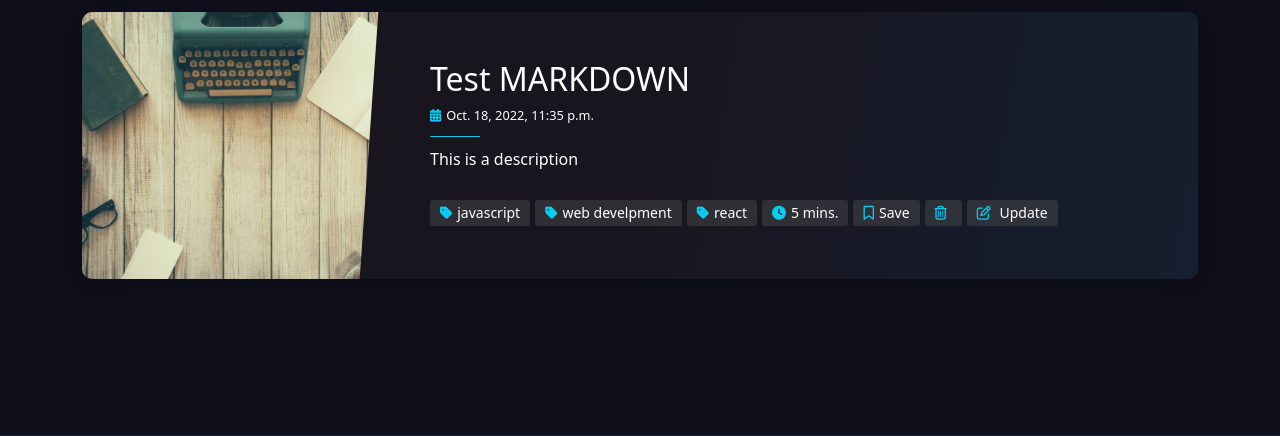
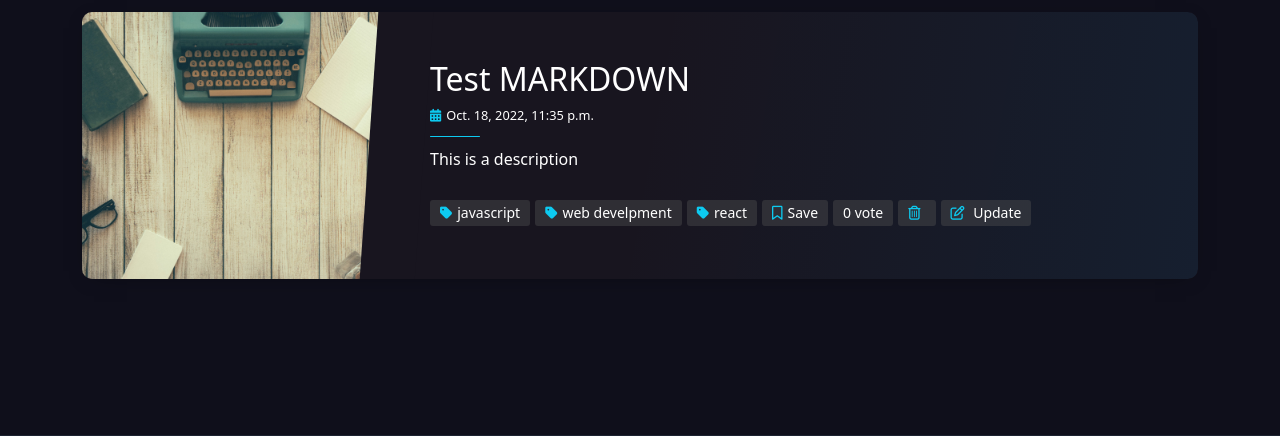
Before and after one commit to AhmedBedeir/django-blog, a Django app: page / in a window 1280 px wide. Shown: the part 229-665 px from the top of the page. Run offline with Django 4.2, Linux system fonts and the light colour scheme; a user stored in the database is signed in; data comes from the database, SQL or seed files in the repository; both versions use the stored data as it was after the commit; data that the repository does not hold is empty; some libraries are stand-ins or nearby versions.

Commit message:
vote done

```diff
--- a/blog/static/js/main.js
+++ b/blog/static/js/main.js
@@ -25,7 +25,6 @@ var dateTime = current.toLocaleString([], {
 saveBtns.forEach((btn) => {
   btn.addEventListener('click', () => {
     const url = `save/${btn.id}`;
-    console.log(url);
     fetch(url, {
       method: 'post',
     })
@@ -34,9 +33,11 @@ saveBtns.forEach((btn) => {
         if (data.message === 'removed') {
           btn.classList.remove('saved');
           btn.querySelector('.save-txt').innerHTML = 'Save';
+          showMessage('Article Removed from Bookmarks');
         } else {
           btn.classList.add('saved');
           btn.querySelector('.save-txt').innerHTML = 'Saved';
+          showMessage('Article saved in Bookmarks');
         }
       })
       .catch((e) => {
--- a/blog/templates/bookmarks.html
+++ b/blog/templates/bookmarks.html
@@ -43,7 +43,7 @@ BookMarks
         {% for cat in post.category %}
         <li class="tag__item"><i class="fas fa-tag mr-2"></i>{{cat}}</li>
         {% endfor %}
-        <li class="tag__item"><i class="fas fa-clock mr-2"></i>5 mins.</li>
+        <!-- <li class="tag__item"><i class="fas fa-clock mr-2"></i>5 mins.</li> -->
         {% if user.is_authenticated %}
           {% if user in post.bookmarks.all %}
           <li class="tag__item play blue save saved" id="{{ post.pk}}">
@@ -64,6 +64,10 @@ BookMarks
                 <i class="fa-solid fa-angle-up"></i><span class="vote-num">{{ post.upvote.count }}</span>
               </li>
             {% endif %}
+          {% else %}
+            <li class="tag__item play blue">
+              <span>{{ post.upvote.count }} vote</span>
+            </li>
           {% endif %}
 
           {% if user == post.owner %}
--- a/blog/templates/category.html
+++ b/blog/templates/category.html
@@ -51,7 +51,7 @@
         {% for cat in post.category %}
         <li class="tag__item"><i class="fas fa-tag mr-2"></i>{{cat}}</li>
         {% endfor %}
-        <li class="tag__item"><i class="fas fa-clock mr-2"></i>5 mins.</li>
+        <!-- <li class="tag__item"><i class="fas fa-clock mr-2"></i>5 mins.</li> -->
         {% if user.is_authenticated %}
           {% if user in post.bookmarks.all %}
           <li class="tag__item play blue save saved" id="{{ post.pk}}">
@@ -72,6 +72,10 @@
                 <i class="fa-solid fa-angle-up"></i><span class="vote-num">{{ post.upvote.count }}</span>
               </li>
             {% endif %}
+          {% else %}
+            <li class="tag__item play blue">
+              <span>{{ post.upvote.count }} vote</span>
+            </li>
           {% endif %}
 
           {% if user == post.owner %}
--- a/blog/templates/index.html
+++ b/blog/templates/index.html
@@ -54,7 +54,7 @@
         {% for cat in post.category %}
         <li class="tag__item"><i class="fas fa-tag mr-2"></i>{{cat}}</li>
         {% endfor %}
-        <li class="tag__item"><i class="fas fa-clock mr-2"></i>5 mins.</li>
+        <!-- <li class="tag__item"><i class="fas fa-clock mr-2"></i>5 mins.</li> -->
         {% if user.is_authenticated %}
           {% if user in post.bookmarks.all %}
           <li class="tag__item play blue save saved" id="{{ post.pk}}">
@@ -75,6 +75,10 @@
                 <i class="fa-solid fa-angle-up"></i><span class="vote-num">{{ post.upvote.count }}</span>
               </li>
             {% endif %}
+          {% else %}
+            <li class="tag__item play blue">
+              <span>{{ post.upvote.count }} vote</span>
+            </li>
           {% endif %}
 
           {% if user == post.owner %}
```
Also changed, not shown: db.sqlite3.
